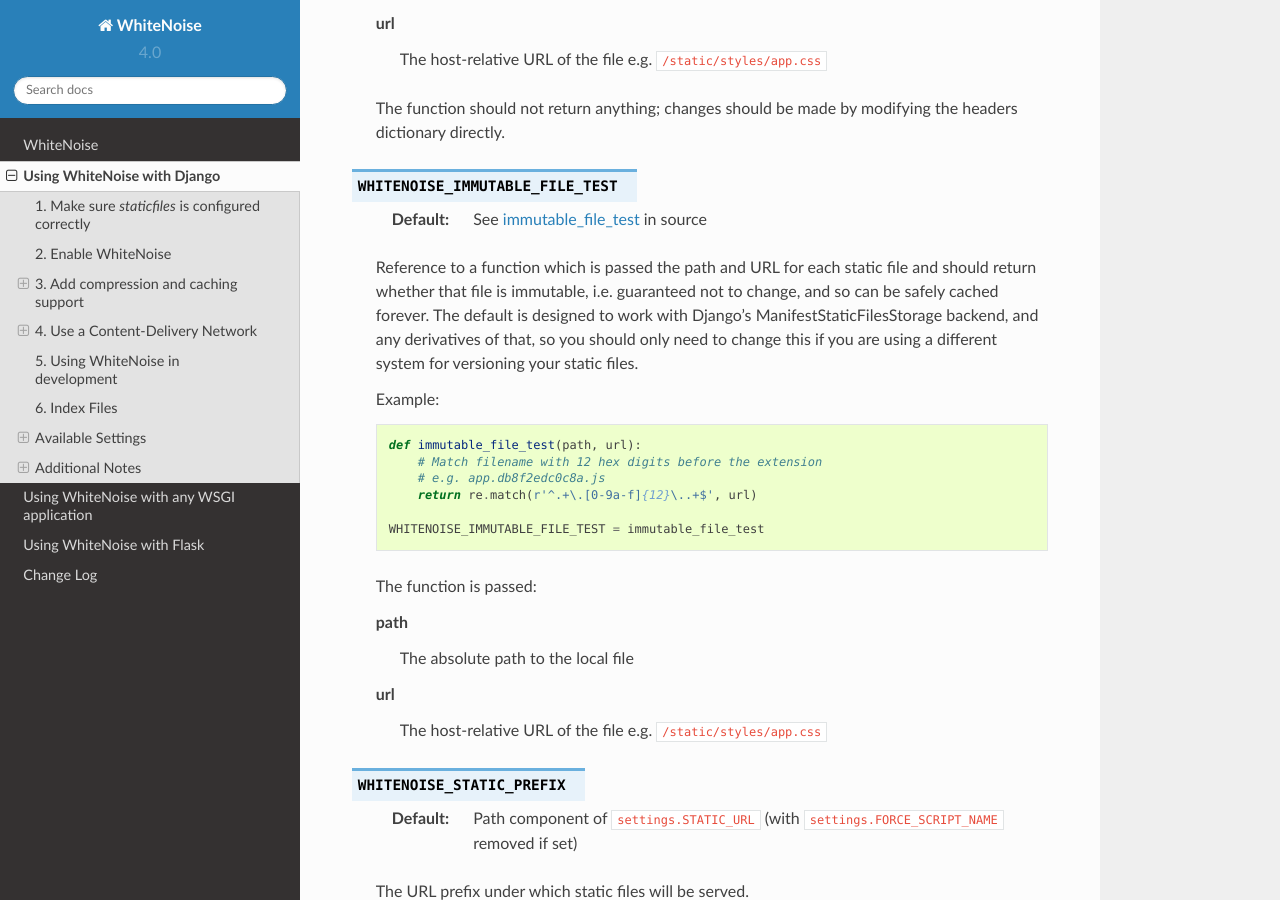
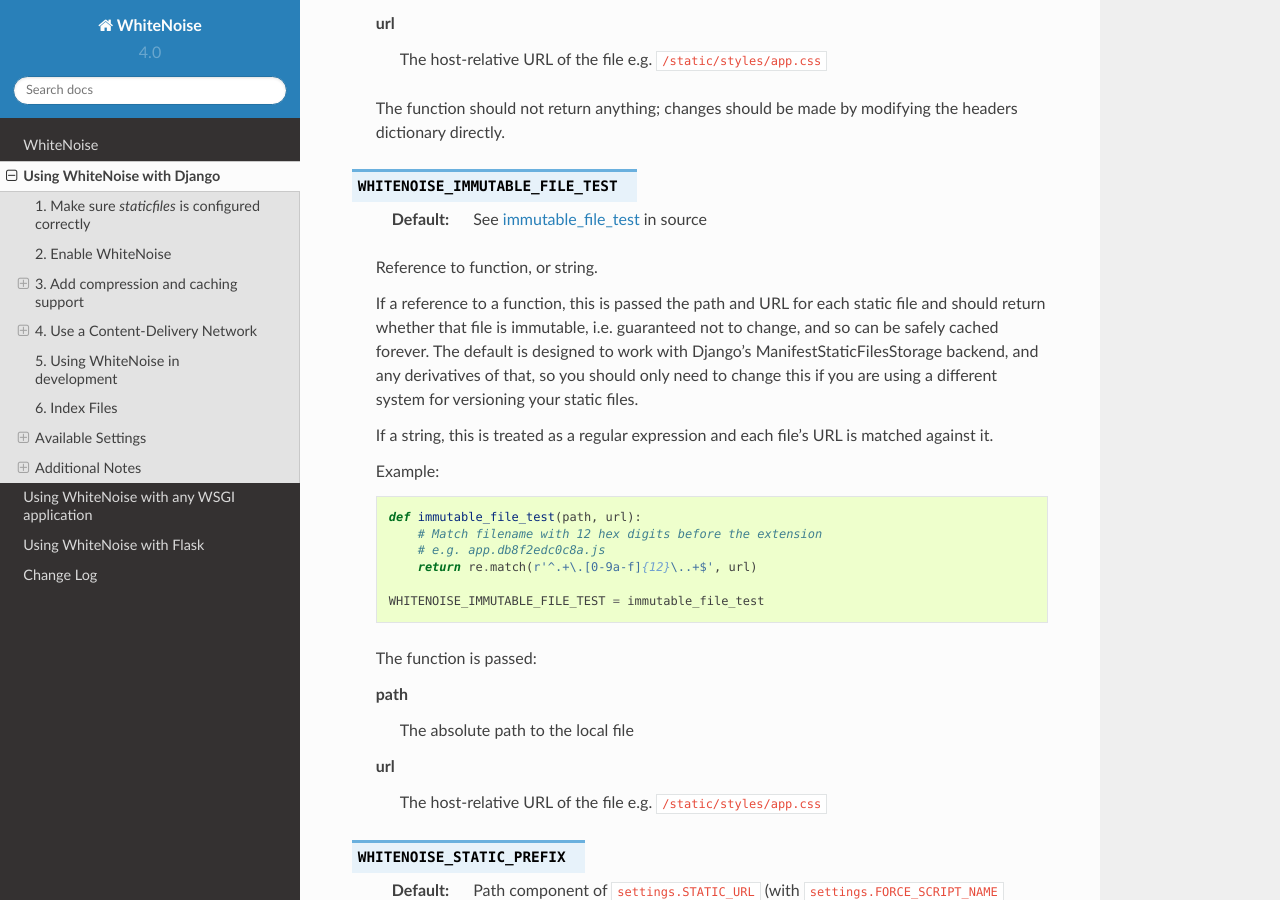
Before and after one commit to gorbunov87/white_noise, a Sphinx documentation site: the page built from docs/django.rst, in a window 1280 px wide and 900 px high, scrolled down 7237 px. Built offline with Sphinx 7.4.7 and the Read the Docs theme 2.0.0, drawn with Linux system fonts in a browser that asks for light colours.

Commit message:
Documment immutable_file_test regex feature

```diff
--- a/docs/django.rst
+++ b/docs/django.rst
@@ -390,12 +390,17 @@
 
     :default: See :file:`immutable_file_test <whitenoise/middleware.py#L121>` in source
 
-    Reference to a function which is passed the path and URL for each static
-    file and should return whether that file is immutable, i.e. guaranteed not
-    to change, and so can be safely cached forever. The default is designed to
-    work with Django's ManifestStaticFilesStorage backend, and any
-    derivatives of that, so you should only need to change this if you are
+    Reference to function, or string.
+
+    If a reference to a function, this is passed the path and URL for each
+    static file and should return whether that file is immutable, i.e.
+    guaranteed not to change, and so can be safely cached forever. The default
+    is designed to work with Django's ManifestStaticFilesStorage backend, and
+    any derivatives of that, so you should only need to change this if you are
     using a different system for versioning your static files.
+
+    If a string, this is treated as a regular expression and each file's URL is
+    matched against it.
 
     Example: ::
 
```
Also changed, not shown: docs/base.rst (+8 -3 lines).
